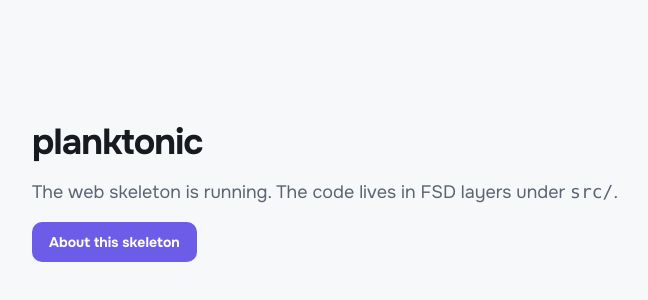
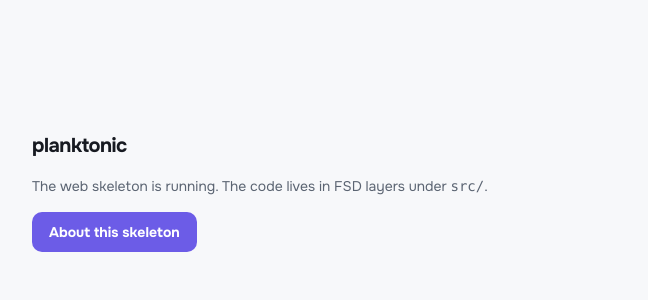
Before and after one commit to ulbi-project-group-12/planktonic, a Next.js app in the folder apps/web/: page / in a window 1280 px wide. Shown: the part 208-508 px from the top of the page, without its empty margins (304-952 px from the left). Built offline with nearby package versions, Linux system fonts and the light colour scheme.

Commit message:
refactor(web): migrate home page to role-based text tokens

```diff
--- a/apps/web/src/_pages/home/ui/home-page.tsx
+++ b/apps/web/src/_pages/home/ui/home-page.tsx
@@ -9,8 +9,8 @@ export function HomePage() {
 
   return (
     <main className="mx-auto flex min-h-svh max-w-2xl flex-col justify-center gap-4 p-8">
-      <h1 className="text-4xl font-bold tracking-tight">{PRODUCT_DISPLAY_NAME}</h1>
-      <p className="text-lg text-fg-secondary">
+      <h1 className="text-body-xl font-bold tracking-tight">{PRODUCT_DISPLAY_NAME}</h1>
+      <p className="text-body-s text-fg-secondary">
         The web skeleton is running. The code lives in FSD layers under <code>src/</code>.
       </p>
       <Button
```
